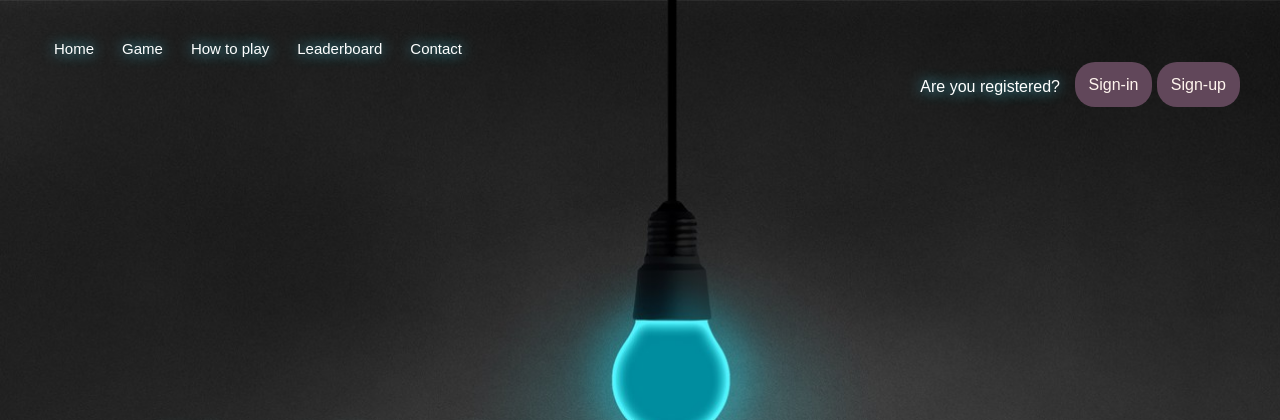
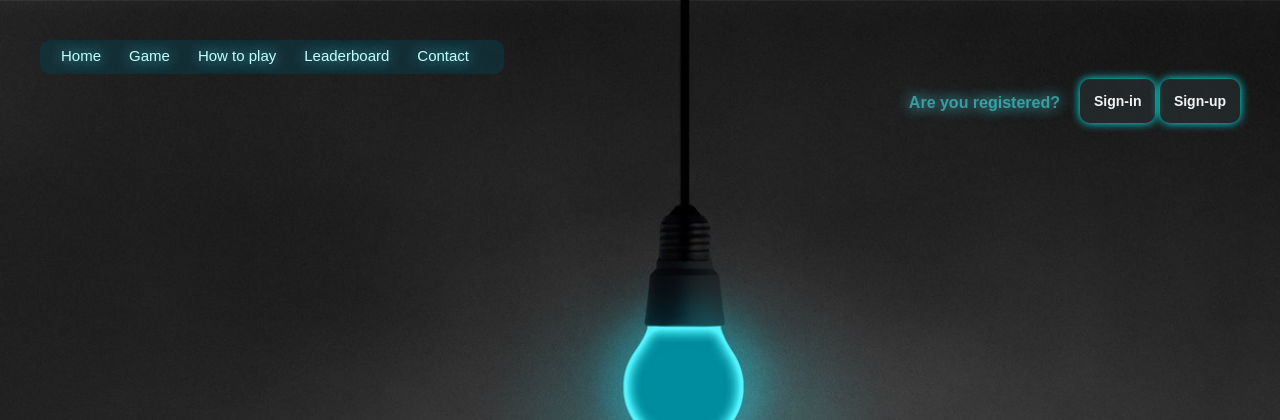
Before and after one commit to SohailMG/GameWebsite, a PHP site: page / in a window 1280 px wide. Shown: the top 420 px of the page. Run offline with PHP 8.4, Linux system fonts and the light colour scheme.

Commit message:
changed the navigation bar

```diff
--- a/Common.php
+++ b/Common.php
@@ -7,6 +7,7 @@ function outputhtmlTemp($title){
     echo '<head>';
     echo '<title>' . $title . '</title>';
     echo '<link rel="stylesheet" href="style.css">';
+    echo '<script src="web.js"></script>';
     echo '</head>';
     echo '<body>';
 }
--- a/index.php
+++ b/index.php
@@ -4,9 +4,9 @@
         outputBannerNavigation("Home")
 ?>
         <div class="signbtns">
-            <p>Are you registered?</p>
-            <a class="selected" href="Sign-in.php">Sign-in</a>
-            <a class="selected" href="Sign-up.php">Sign-up</a>
+            <p><b>Are you registered?</b></p>
+            <a  href="Sign-in.php"><b>Sign-in</b></a>
+            <a  href="Sign-up.php"><b>Sign-up</b></a>
         </div>
 
 
@@ -20,7 +20,6 @@
                 </div>
             </div>
             <div class="box2">
-
             </div>
     </main>
 
@@ -30,6 +29,7 @@
     </footer>
 
 
+
 <?php
     outputfooter();
 ?>
--- a/style.css
+++ b/style.css
@@ -16,27 +16,29 @@ header {
   height: 40px;
 }
 nav {
+  border-radius: 10px;
+  padding: 7px;
+  background-color: rgba(13, 57, 68, 0.589);
+  width: 450px;
+  height: 20px;
   position: relative;
   left: 40px;
 }
 .navbar a {
   text-decoration: none;
   padding: 14px;
-  color: rgb(255, 255, 255);
+  color: rgb(196, 255, 252);
   font-family: Arial, Helvetica, sans-serif;
   font-size: 15px;
   text-shadow: 0 0 14px rgb(84, 219, 243);
 }
 .navbar a:hover {
-  background-color: rgb(97, 71, 90);
-  border-radius: 20px;
+  border: 1px solid aqua;
+  border-top: none;
+  border-right: none;
+  border-left: none;
 }
-.selected {
-  width: 800px;
-  padding: 10px;
-  background-color: rgb(97, 71, 90);
-  border-radius: 20px;
-}
+
 /*
 *Sign-in and Sign-up buttons style
 */
@@ -46,20 +48,28 @@ nav {
   text-align: right;
 }
 .signbtns a {
+  font-size: 14px;
+  background-color: rgba(45, 54, 58, 0.487);
+  border-radius: 10px;
+  box-shadow: 0 0 10px 0 aqua;
   text-decoration: none;
   padding: 14px;
-  color: seashell;
+  color: rgb(243, 243, 243);
 }
 .signbtns a:hover {
-  background-color: rgb(222, 176, 255);
-  border-radius: 20px;
+  background-color: none;
+  border: 1px solid aqua;
+  border-top: none;
+  border-right: none;
+  border-left: none;
   text-shadow: 0 0 14px rgb(84, 219, 243);
+
 }
 .signbtns p {
   position: relative;
   right: 180px;
   top: 20px;
-  color: rgb(255, 255, 255);
+  color: rgba(73, 255, 246, 0.493);
   text-shadow: 0 0 14px rgb(84, 219, 243);
   font-family: Arial, Helvetica, sans-serif;
 }
@@ -186,7 +196,6 @@ ul.formlist li input {
   border-radius: 5px;
   padding-top: 10px;
   padding-bottom: 10px;
-  border: none;
   width: 170px;
   text-align: center;
   transition: width 1s;
@@ -198,4 +207,5 @@ ul.formlist li input[type="button"] {
 
 ul.formlist li input:hover {
   width: 250px;
+  border-color: aqua;
 }
```
Also changed, not shown: 2 other files.
